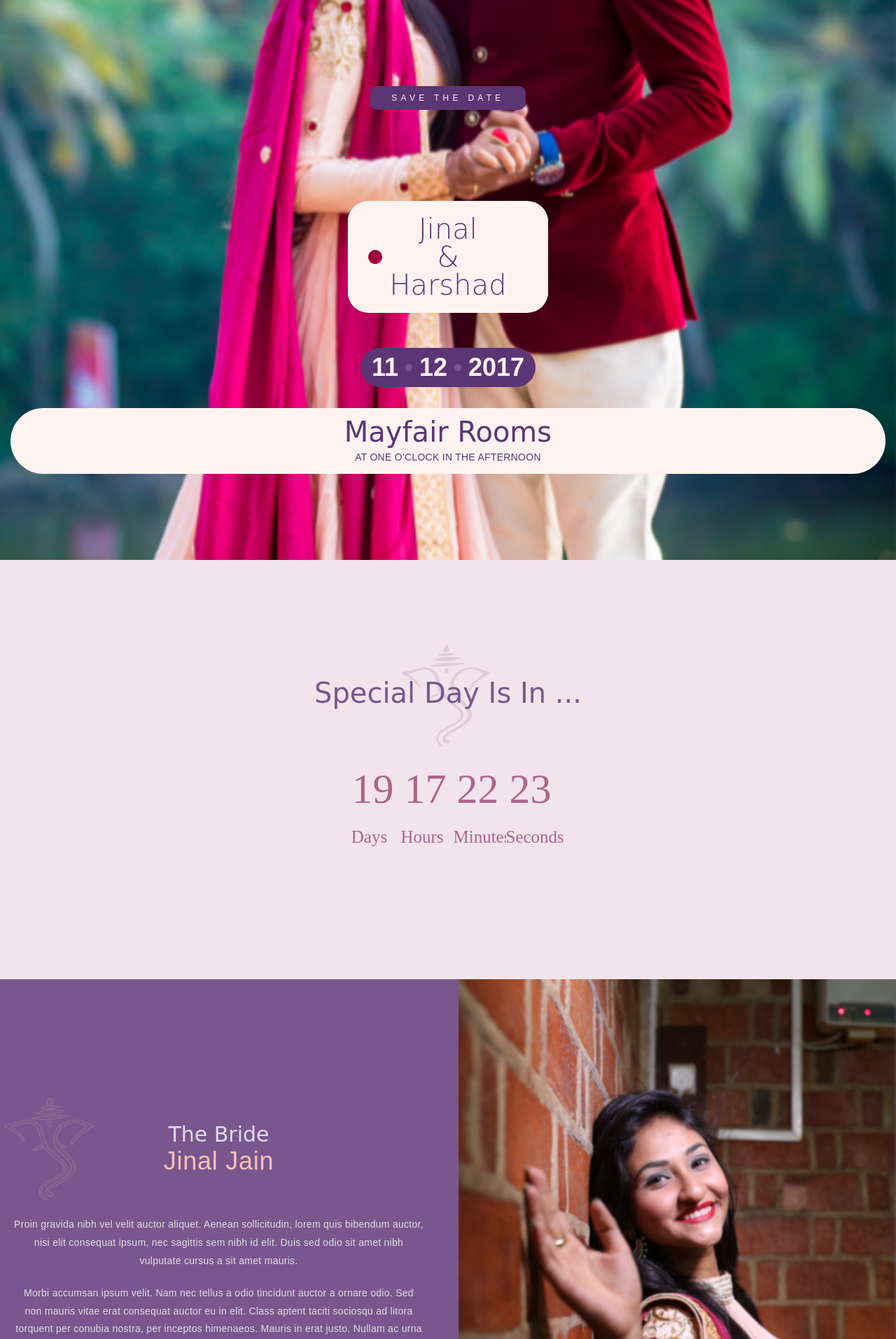
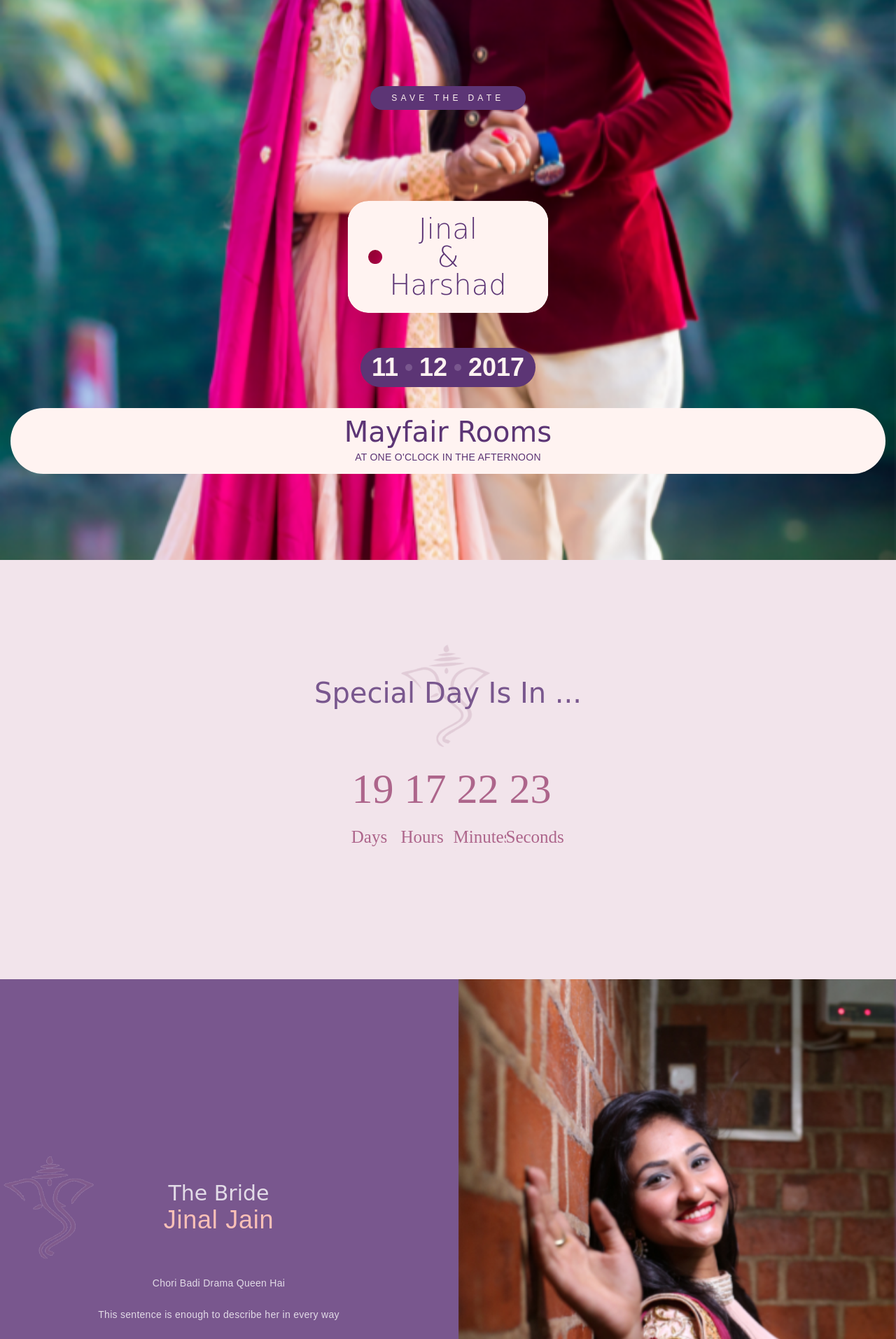
Before and after one commit to Ria-Jain/Wedding, a Django app: page / in a window 1280 px wide. Shown: the top 1913 px of the page at 70% size. Run offline with Django 3.2, Linux system fonts and the light colour scheme; data comes from the database, SQL or seed files in the repository; some libraries are stand-ins or nearby versions; some web fonts are replaced.

Commit message:
major modifications

```diff
--- a/Invitation/templates/index.html
+++ b/Invitation/templates/index.html
@@ -195,7 +195,7 @@
               <h1 style="font-size: 40px; font-family: "Montserrat", sans-serif;">Save The Date</h1>
             </div> -->
             <div class="banner-sub-heading">
-              <h2 class="text-uppercase" style="color:#fff3f1; background-color: #5c3575; border-radius: 10px; padding:10px 30px;">save the date</h2>
+              <h2 class="text-uppercase" style="color:#fff3f1; background-color: #5c3575; border-radius: 20px; padding:10px 30px;">save the date</h2>
             </div>
             <div class="banner-heading">
               <!-- <img style="height:200px; width:200px;position: absolute; left:0;" src="../static/img/logo.png"> -->
@@ -283,11 +283,12 @@
                 </div>
               </div>
               <div class="profile-section-body" style="margin:20px">
-
-                <p>Proin gravida nibh vel velit auctor aliquet. Aenean sollicitudin, lorem quis bibendum auctor, nisi elit consequat ipsum, nec sagittis sem nibh id elit. Duis sed odio sit amet nibh vulputate cursus a sit amet mauris.</p>
-                <p>Morbi accumsan ipsum velit. Nam nec tellus a odio tincidunt auctor a ornare odio. Sed non  mauris vitae erat consequat auctor eu in elit. Class aptent taciti sociosqu ad litora torquent per conubia nostra, per inceptos himenaeos. Mauris in erat justo. Nullam ac urna eu felis dapibus condimentum sit amet a augue. Sed non neque elit. Sed ut imperdiet nisi.</p>
-                <p>Proin condimentum fermentum nunc. Etiam pharetra, erat sed fermentum feugiat, velit mauris egestas quam, ut aliquam massa nisl quis neque. Suspendisse in orci enim.</p>
-                <p>Aptent taciti sociosqu ad litora torquent per conubia nostra, per inceptos himenaeos. Mauris in erat justo. Nullam ac urna eu felis dapibus condimentum sit amet a augue. Sed non neque elit. Sed ut imperdiet nisi. Proin condimentum fermentum nunc. Etiam pharetra, erat sed fermentum feugiat, velit mauris egestas quam, ut aliquam massa nisl quis neque. Suspendisse in orci enim.</p>
+                <p>Chori Badi Drama Queen Hai</p>
+                <p>This sentence is enough to describe her in every way</p>
+                <p>She is not at all simple, the most elegant and big at heart</p>
+                <p>Live-wire of her family</p>
+                <p>Her supportive nature makes her special</p>
+                <p>Spreading love wherever she goes</p>
               </div>
             </div>
             <div class="event-photo col-md-12 col-lg-6 order-2">
@@ -389,10 +390,12 @@
               </div>
               <div class="profile-section-body" style="margin:20px">
 
-                <p>Proin gravida nibh vel velit auctor aliquet. Aenean sollicitudin, lorem quis bibendum auctor, nisi elit consequat ipsum, nec sagittis sem nibh id elit. Duis sed odio sit amet nibh vulputate cursus a sit amet mauris.</p>
-                <p>Morbi accumsan ipsum velit. Nam nec tellus a odio tincidunt auctor a ornare odio. Sed non  mauris vitae erat consequat auctor eu in elit. Class aptent taciti sociosqu ad litora torquent per conubia nostra, per inceptos himenaeos. Mauris in erat justo. Nullam ac urna eu felis dapibus condimentum sit amet a augue. Sed non neque elit. Sed ut imperdiet nisi.</p>
-                <p>Proin condimentum fermentum nunc. Etiam pharetra, erat sed fermentum feugiat, velit mauris egestas quam, ut aliquam massa nisl quis neque. Suspendisse in orci enim.</p>
-                <p>Aptent taciti sociosqu ad litora torquent per conubia nostra, per inceptos himenaeos. Mauris in erat justo. Nullam ac urna eu felis dapibus condimentum sit amet a augue. Sed non neque elit. Sed ut imperdiet nisi. Proin condimentum fermentum nunc. Etiam pharetra, erat sed fermentum feugiat, velit mauris egestas quam, ut aliquam massa nisl quis neque. Suspendisse in orci enim.</p>
+                <p>Harshad - A word that means Happiness</p>
+                <p>And he does this in all ways</p>
+                <p>A man with an awesome mindset</p>
+                <p>Very humble, simple, and motivated</p>
+                <p>The naughtiest person one could ever meet</p>
+                <p>Has a very huge heart when it comes to helping people</p>
               </div>
             </div>
             <div class="event-photo col-md-12 col-lg-6 order-2">
```
